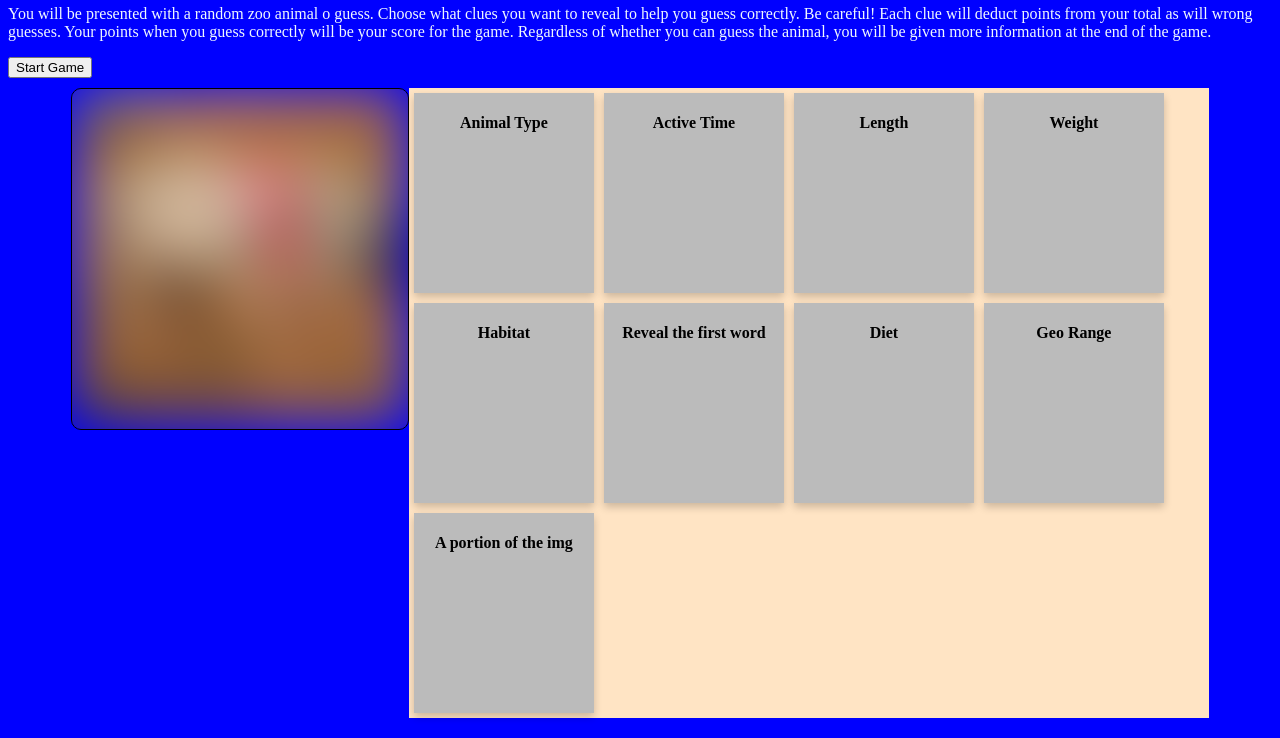
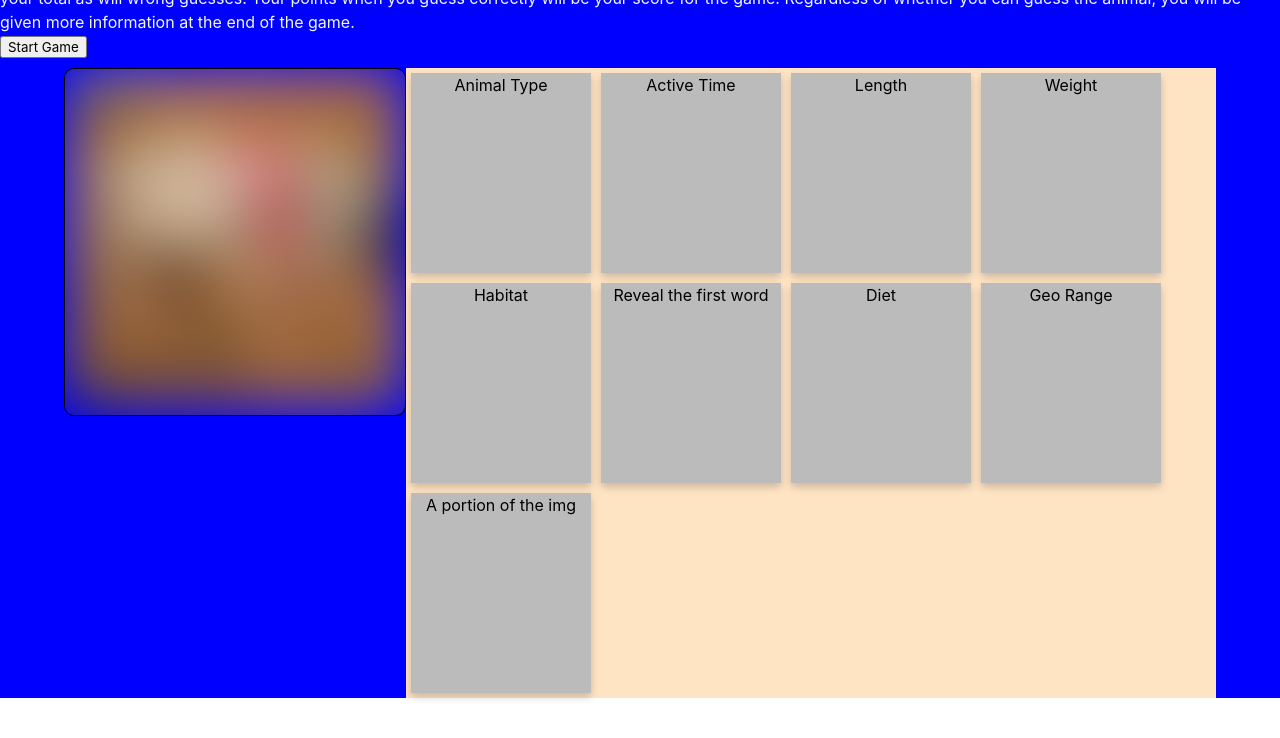
Before and after one commit to FelishaYuMacias/Zoo-Animal-Game, a plain HTML site: page index.html in a window 1280 px wide. Shown: the part 62-800 px from the top of the page. Drawn offline with nearby package versions, Linux system fonts and the light colour scheme; no server answers.

Commit message:
adding css framework

```diff
--- a/index.html
+++ b/index.html
@@ -5,7 +5,10 @@
     <meta http-equiv="X-UA-Compatible" content="IE=edge">
     <meta name="viewport" content="width=device-width, initial-scale=1.0">
     <title>Zoo Animal Game</title>
+    <!-- linked our favicon -->
     <link rel="icon" type="image/x-icon" href="./assets/images/favicon.png">
+    <!-- linked css framework  -->
+    <link rel="stylesheet" href="https://cdn.jsdelivr.net/npm/bulma@0.9.4/css/bulma.min.css">
     <!-- linked our custom stylesheet  -->
     <link rel="stylesheet" href="./assets/css/style.css"/>
 </head>
```
